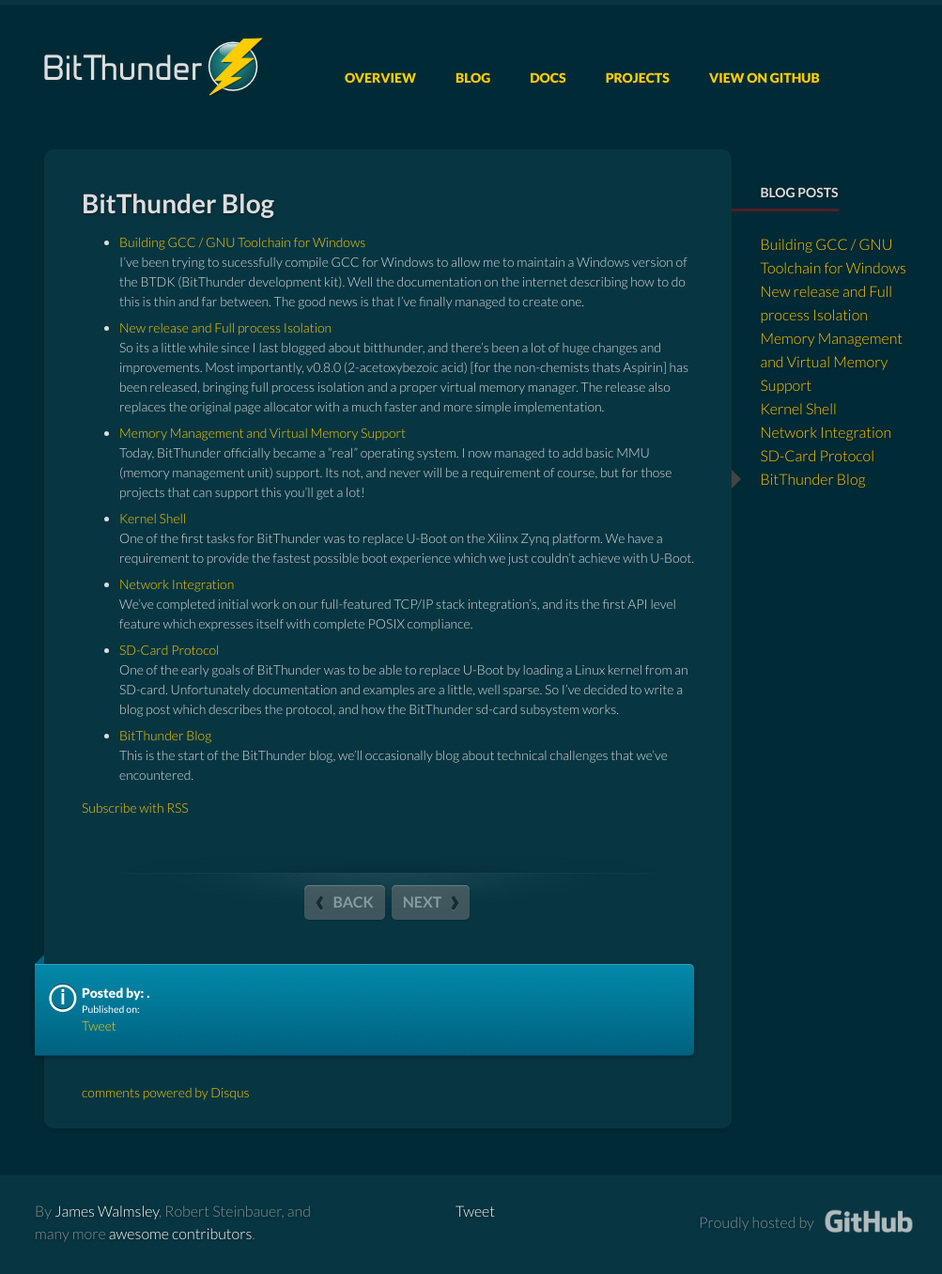
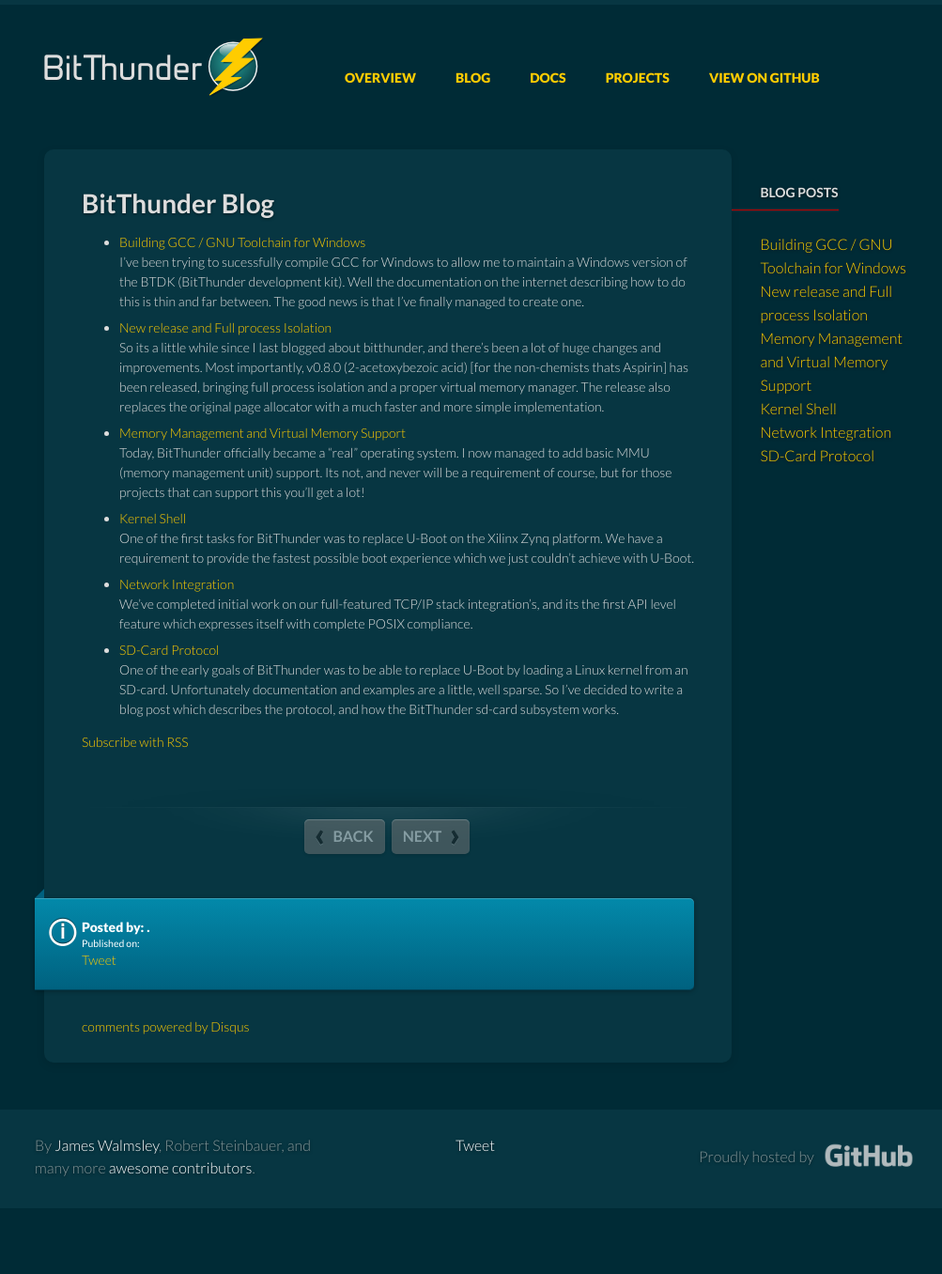
Before and after one commit to VitalElement/vitalelement.github.io, a Jekyll site: the page built from blog/index.md, in a window 1280 px wide. Shown: the whole page at 94% size, without its empty margins (134-1137 px from the left). Built offline with Jekyll 4.4.1, drawn with Linux system fonts in a browser that asks for light colours; some web fonts are replaced; comment, search, counter and statistics services are not loaded; after the commit the page ends 1286 px from its top, so only the background shows below that.

Commit message:
changed posts.

```diff
--- a/_posts/2013-06-01-hello-world.md
+++ /dev/null
@@ -1,10 +0,0 @@
----
-layout: posts
-title: BitThunder Blog
-author: James Walmsley
-author_email: james@fullfat-fs.co.uk
-category: misc
----
-
-This is the start of the BitThunder blog, we'll occasionally blog about technical challenges that
-we've encountered.
```
Also changed, not shown: _posts/2014-07-01-build-arm-gcc-toolchain-for-windows.md (+1 -1 lines).
